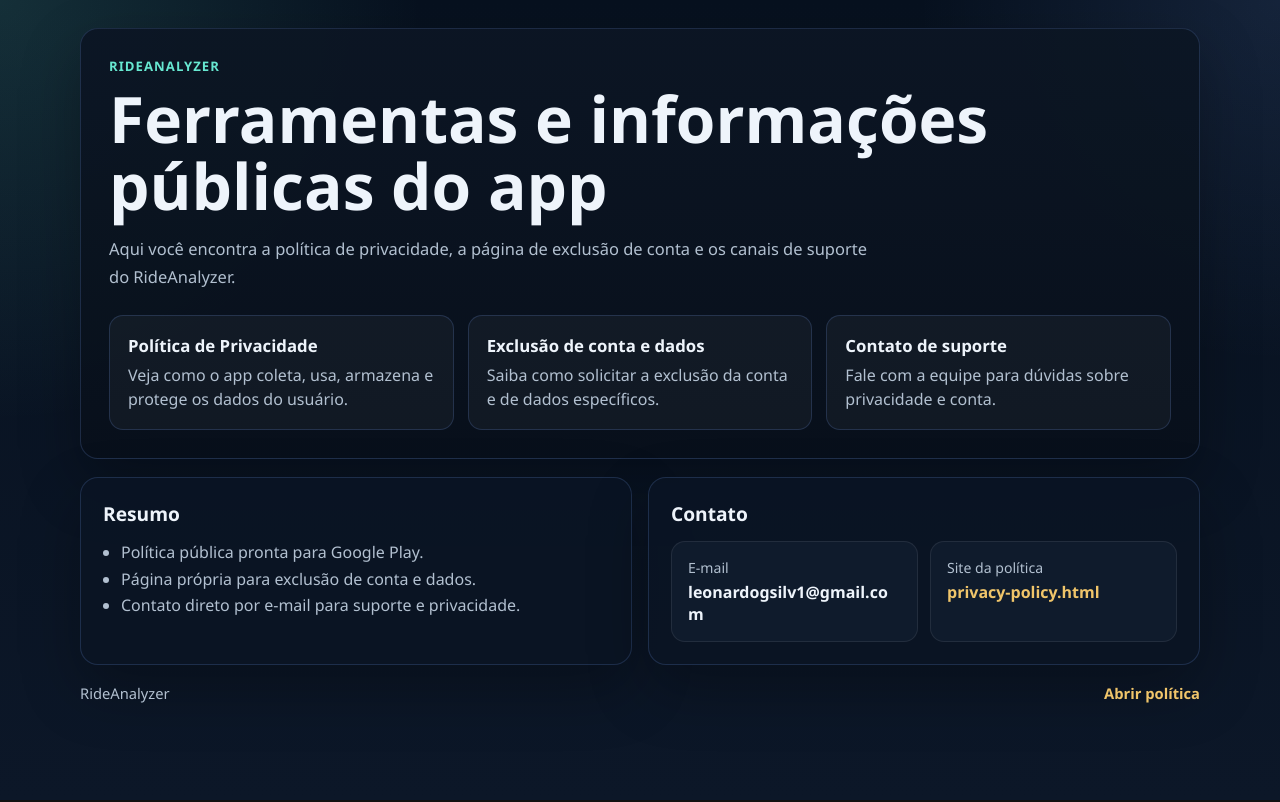
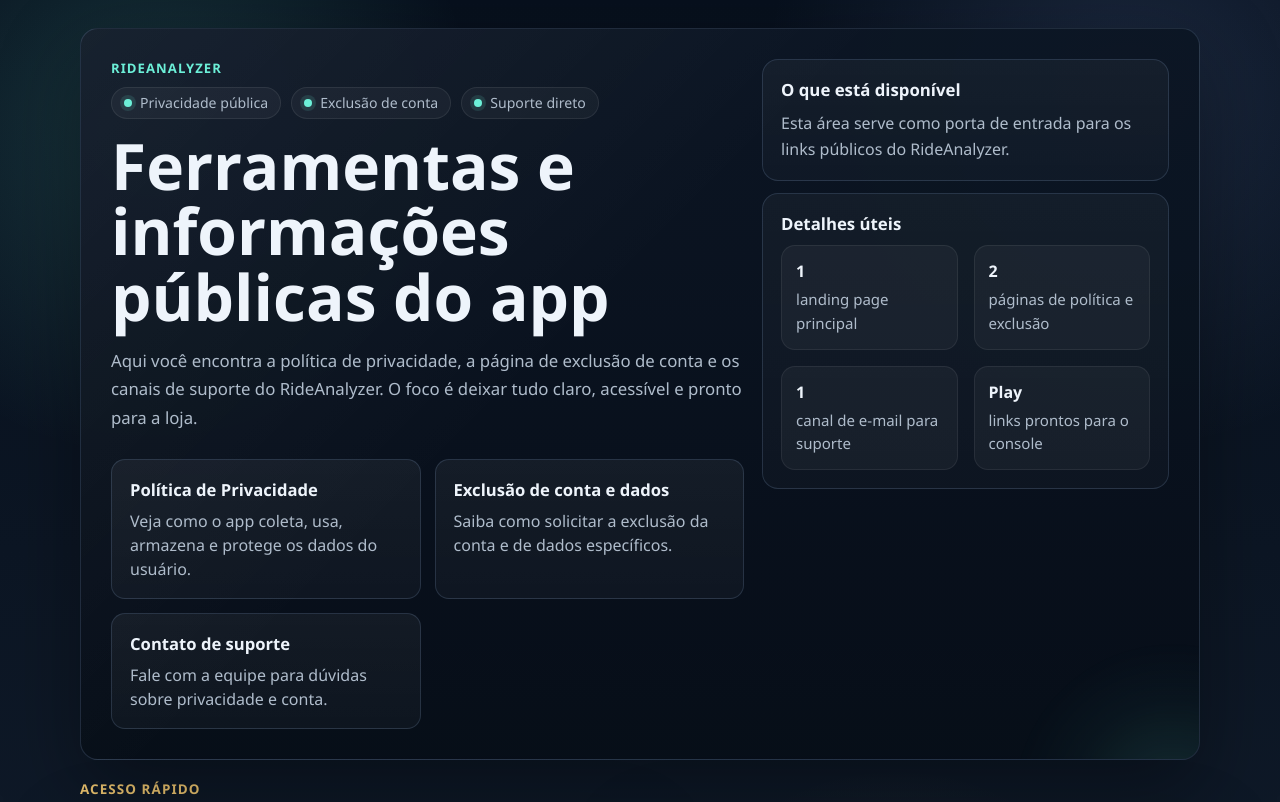
Before and after one commit to LawrenceUrich/privacy-policy, a plain HTML site: page index.html in a window 1280 px wide. Shown: the top 802 px of the page. Drawn offline with Linux system fonts and the light colour scheme.

Commit message:
Landing Page

```diff
--- a/index.html
+++ b/index.html
@@ -7,17 +7,19 @@
     <title>RideAnalyzer</title>
     <style>
         :root {
-            --bg: #07111f;
-            --bg-2: #0c1728;
-            --panel: rgba(11, 21, 36, 0.9);
-            --panel-2: rgba(16, 28, 46, 0.95);
+            --bg: #07101d;
+            --bg-2: #111c2b;
+            --panel: rgba(11, 19, 31, 0.88);
+            --panel-2: rgba(17, 27, 42, 0.96);
+            --panel-3: rgba(255, 255, 255, 0.04);
             --text: #eef4fb;
-            --muted: #b2c0d0;
-            --line: rgba(122, 168, 255, 0.18);
-            --accent: #67e8d1;
-            --accent-2: #7aa8ff;
-            --accent-3: #f0c56a;
-            --shadow: 0 24px 60px rgba(0, 0, 0, 0.28);
+            --muted: #afbccb;
+            --line: rgba(145, 176, 220, 0.18);
+            --line-strong: rgba(103, 232, 209, 0.24);
+            --accent: #6cf0d8;
+            --accent-2: #8fb2ff;
+            --accent-3: #f3ca73;
+            --shadow: 0 28px 80px rgba(0, 0, 0, 0.34);
         }
 
         * {
@@ -34,8 +36,9 @@
             font-family: "Segoe UI", Arial, sans-serif;
             color: var(--text);
             background:
-                radial-gradient(circle at top left, rgba(103, 232, 209, 0.14), transparent 28%),
-                radial-gradient(circle at top right, rgba(122, 168, 255, 0.12), transparent 24%),
+                radial-gradient(circle at 12% 12%, rgba(108, 240, 216, 0.16), transparent 22%),
+                radial-gradient(circle at 88% 8%, rgba(143, 178, 255, 0.14), transparent 24%),
+                radial-gradient(circle at 70% 92%, rgba(243, 202, 115, 0.1), transparent 18%),
                 linear-gradient(180deg, var(--bg), var(--bg-2));
         }
 
@@ -46,12 +49,36 @@
         }
 
         .hero {
+            position: relative;
             border: 1px solid var(--line);
             border-radius: 18px;
-            background: linear-gradient(180deg, rgba(12, 22, 36, 0.96), rgba(8, 16, 27, 0.96));
+            background:
+                linear-gradient(135deg, rgba(255, 255, 255, 0.05), transparent 44%),
+                linear-gradient(180deg, rgba(12, 22, 36, 0.96), rgba(7, 14, 24, 0.96));
             box-shadow: var(--shadow);
-            padding: 28px;
+            padding: 30px;
             overflow: hidden;
+        }
+
+        .hero::after {
+            content: "";
+            position: absolute;
+            inset: auto -12% -28% auto;
+            width: 320px;
+            height: 320px;
+            border-radius: 50%;
+            background: radial-gradient(circle, rgba(108, 240, 216, 0.14), rgba(108, 240, 216, 0.03) 45%, transparent 72%);
+            pointer-events: none;
+            filter: blur(2px);
+        }
+
+        .hero-grid {
+            position: relative;
+            z-index: 1;
+            display: grid;
+            grid-template-columns: minmax(0, 1.4fr) minmax(280px, 0.9fr);
+            gap: 18px;
+            align-items: start;
         }
 
         .eyebrow {
@@ -63,17 +90,47 @@
             text-transform: uppercase;
         }
 
+        .brand-row {
+            display: flex;
+            flex-wrap: wrap;
+            gap: 10px;
+            margin-bottom: 14px;
+        }
+
+        .chip {
+            display: inline-flex;
+            align-items: center;
+            gap: 8px;
+            padding: 8px 12px;
+            border: 1px solid rgba(255, 255, 255, 0.08);
+            border-radius: 999px;
+            background: rgba(255, 255, 255, 0.04);
+            color: var(--muted);
+            font-size: 0.88rem;
+            line-height: 1;
+        }
+
+        .chip::before {
+            content: "";
+            width: 8px;
+            height: 8px;
+            border-radius: 50%;
+            background: var(--accent);
+            box-shadow: 0 0 0 4px rgba(108, 240, 216, 0.12);
+        }
+
         h1 {
             margin: 0;
-            font-size: clamp(2.3rem, 5vw, 4.2rem);
-            line-height: 1.05;
+            font-size: clamp(2.4rem, 5vw, 4.4rem);
+            line-height: 1.02;
+            letter-spacing: 0;
         }
 
         .lead {
             max-width: 760px;
-            margin: 16px 0 0;
+            margin: 18px 0 0;
             color: var(--muted);
-            font-size: 1.03rem;
+            font-size: 1.05rem;
             line-height: 1.7;
         }
 
@@ -81,36 +138,85 @@
             display: grid;
             grid-template-columns: repeat(auto-fit, minmax(220px, 1fr));
             gap: 14px;
-            margin-top: 24px;
+            margin-top: 26px;
         }
 
         .action {
             display: block;
-            padding: 18px;
+            padding: 18px 18px 17px;
             border: 1px solid var(--line);
             border-radius: 14px;
-            background: rgba(255, 255, 255, 0.04);
+            background: linear-gradient(180deg, rgba(255, 255, 255, 0.05), rgba(255, 255, 255, 0.03));
             color: var(--text);
             text-decoration: none;
-            transition: transform 0.15s ease, border-color 0.15s ease, background 0.15s ease;
+            transition: transform 0.16s ease, border-color 0.16s ease, background 0.16s ease, box-shadow 0.16s ease;
         }
 
         .action:hover {
             transform: translateY(-2px);
-            border-color: rgba(103, 232, 209, 0.36);
+            border-color: var(--line-strong);
             background: rgba(255, 255, 255, 0.06);
+            box-shadow: 0 16px 34px rgba(0, 0, 0, 0.18);
         }
 
         .action strong {
             display: block;
-            font-size: 1.05rem;
-            margin-bottom: 6px;
+            font-size: 1.04rem;
+            margin-bottom: 8px;
         }
 
         .action span {
             display: block;
             color: var(--muted);
             line-height: 1.5;
+        }
+
+        .side-panel {
+            display: grid;
+            gap: 12px;
+        }
+
+        .panel {
+            border: 1px solid var(--line);
+            border-radius: 16px;
+            background: linear-gradient(180deg, rgba(255, 255, 255, 0.04), rgba(255, 255, 255, 0.025));
+            padding: 18px;
+        }
+
+        .panel h2 {
+            margin: 0 0 10px;
+            font-size: 1.05rem;
+        }
+
+        .panel p {
+            margin: 0;
+            color: var(--muted);
+            line-height: 1.6;
+        }
+
+        .stats {
+            display: grid;
+            grid-template-columns: repeat(2, minmax(0, 1fr));
+            gap: 16px;
+        }
+
+        .stat {
+            border: 1px solid rgba(255, 255, 255, 0.07);
+            border-radius: 14px;
+            background: var(--panel-3);
+            padding: 14px;
+        }
+
+        .stat strong {
+            display: block;
+            font-size: 1rem;
+            margin-bottom: 6px;
+        }
+
+        .stat span {
+            color: var(--muted);
+            line-height: 1.55;
+            font-size: 0.94rem;
         }
 
         .grid {
@@ -192,7 +298,20 @@
             text-decoration: underline;
         }
 
+        .section-label {
+            margin: 20px 0 10px;
+            color: var(--accent-3);
+            font-size: 0.84rem;
+            font-weight: 800;
+            letter-spacing: 0.08em;
+            text-transform: uppercase;
+        }
+
         @media (max-width: 860px) {
+            .hero-grid {
+                grid-template-columns: 1fr;
+            }
+
             .card {
                 grid-column: span 12;
             }
@@ -202,11 +321,19 @@
 <body>
     <main>
         <section class="hero" aria-labelledby="title">
+            <div class="hero-grid">
+                <div>
                     <p class="eyebrow">RideAnalyzer</p>
+                    <div class="brand-row" aria-label="Resumo rapido">
+                        <span class="chip">Privacidade pública</span>
+                        <span class="chip">Exclusão de conta</span>
+                        <span class="chip">Suporte direto</span>
+                    </div>
                     <h1 id="title">Ferramentas e informações públicas do app</h1>
                     <p class="lead">
                         Aqui você encontra a política de privacidade, a página de exclusão de conta e os
-                canais de suporte do RideAnalyzer.
+                        canais de suporte do RideAnalyzer. O foco é deixar tudo claro, acessível e pronto
+                        para a loja.
                     </p>
 
                     <div class="actions" aria-label="Links principais">
@@ -223,8 +350,39 @@
                             <span>Fale com a equipe para dúvidas sobre privacidade e conta.</span>
                         </a>
                     </div>
+                </div>
+
+                <aside class="side-panel" aria-label="Painel lateral">
+                    <div class="panel">
+                        <h2>O que está disponível</h2>
+                        <p>Esta área serve como porta de entrada para os links públicos do RideAnalyzer.</p>
+                    </div>
+                    <div class="panel">
+                        <h2>Detalhes úteis</h2>
+                        <div class="stats">
+                            <div class="stat">
+                                <strong>1</strong>
+                                <span>landing page principal</span>
+                            </div>
+                            <div class="stat">
+                                <strong>2</strong>
+                                <span>páginas de política e exclusão</span>
+                            </div>
+                            <div class="stat">
+                                <strong>1</strong>
+                                <span>canal de e-mail para suporte</span>
+                            </div>
+                            <div class="stat">
+                                <strong>Play</strong>
+                                <span>links prontos para o console</span>
+                            </div>
+                        </div>
+                    </div>
+                </aside>
+            </div>
         </section>
 
+        <p class="section-label">Acesso rápido</p>
         <section class="grid" aria-label="Conteudo adicional">
             <article class="card">
                 <h2>Resumo</h2>
```
Lines whose indentation alone changed are shown as unchanged.
